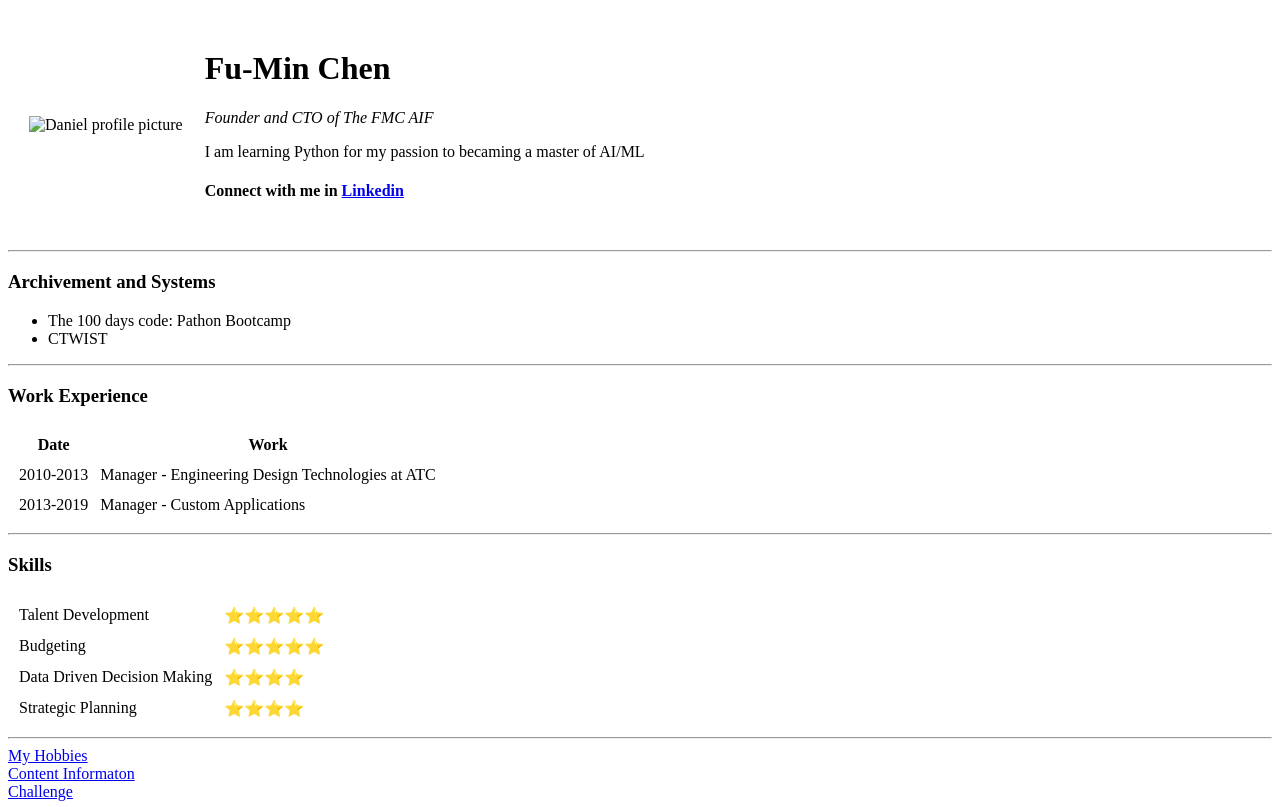
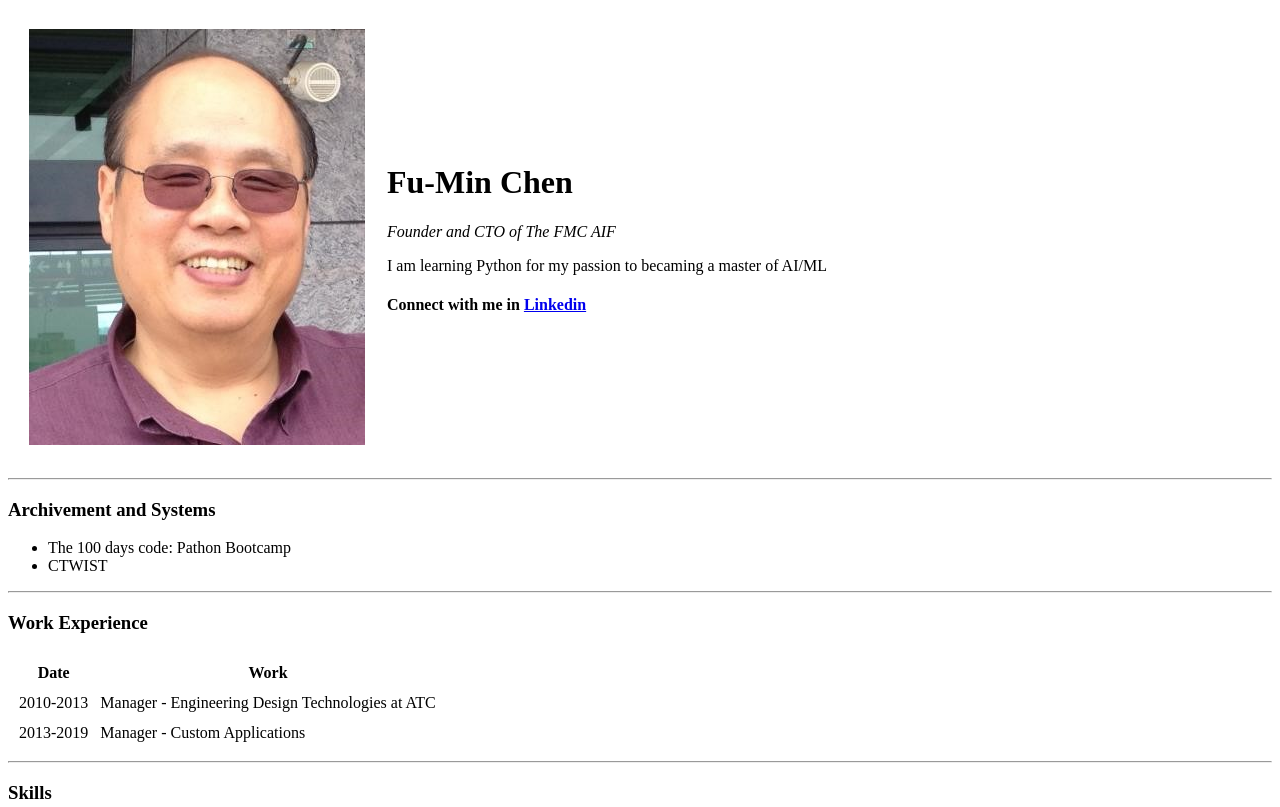
Before and after one commit to chendaniel505/cv, a plain HTML site: page index.html in a window 1280 px wide. Shown: the top 807 px of the page. Drawn offline with Linux system fonts and the light colour scheme.

Commit message:
Update index.html

```diff
--- a/index.html
+++ b/index.html
@@ -10,7 +10,7 @@
 <body>
   <table cellspacing=20>
     <tr>
-      <td><img src="ChenDaniel1b.jpg" alt="Daniel profile picture"></td>
+      <td><img src="DanielChen1b.jpg" alt="Daniel profile picture"></td>
       <td><h1>Fu-Min Chen</h1>
       <p><em>Founder and CTO of <storng>The FMC AI</storng>F</em></p>
       <p>I am learning Python for my passion to becaming a master of AI/ML</p>
```
